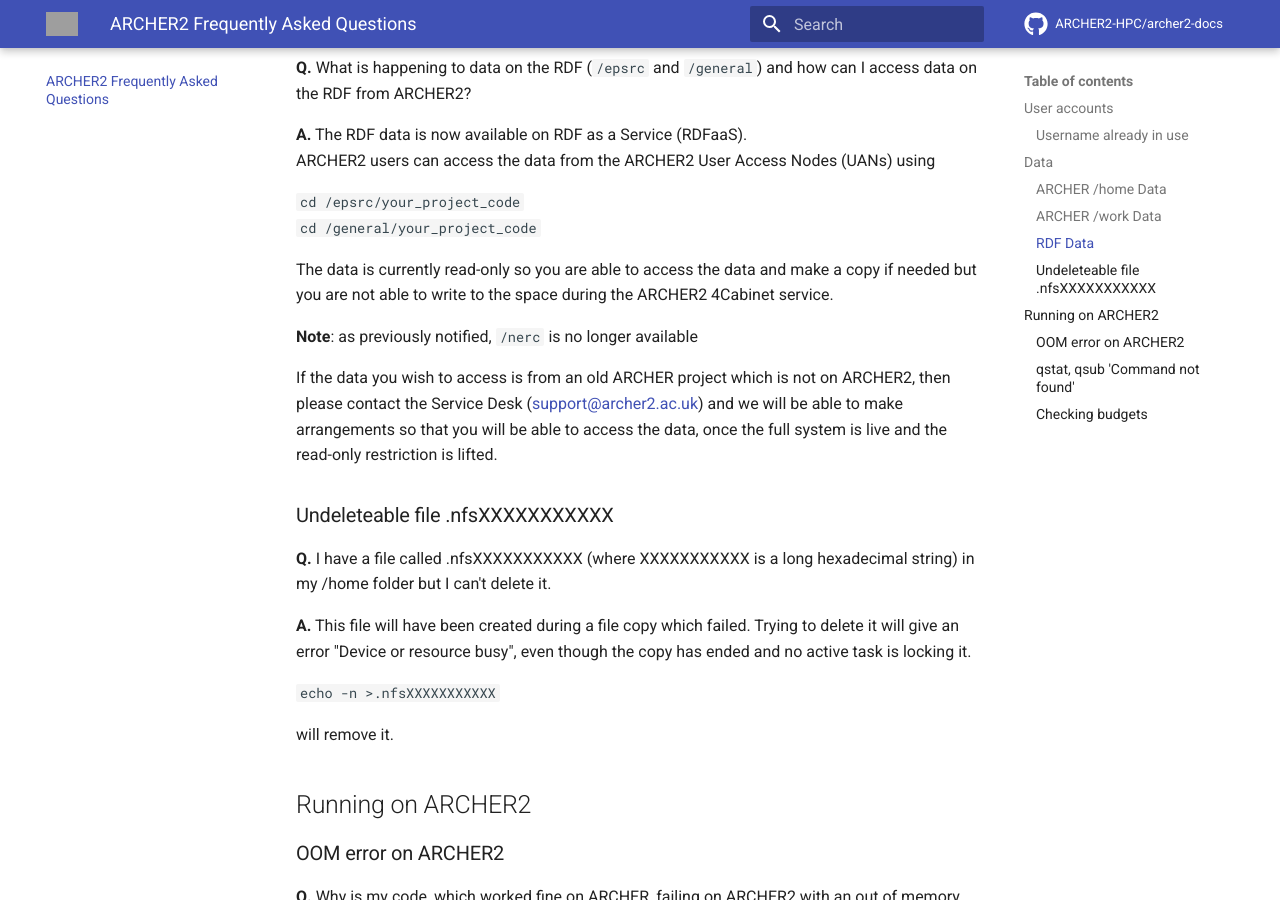
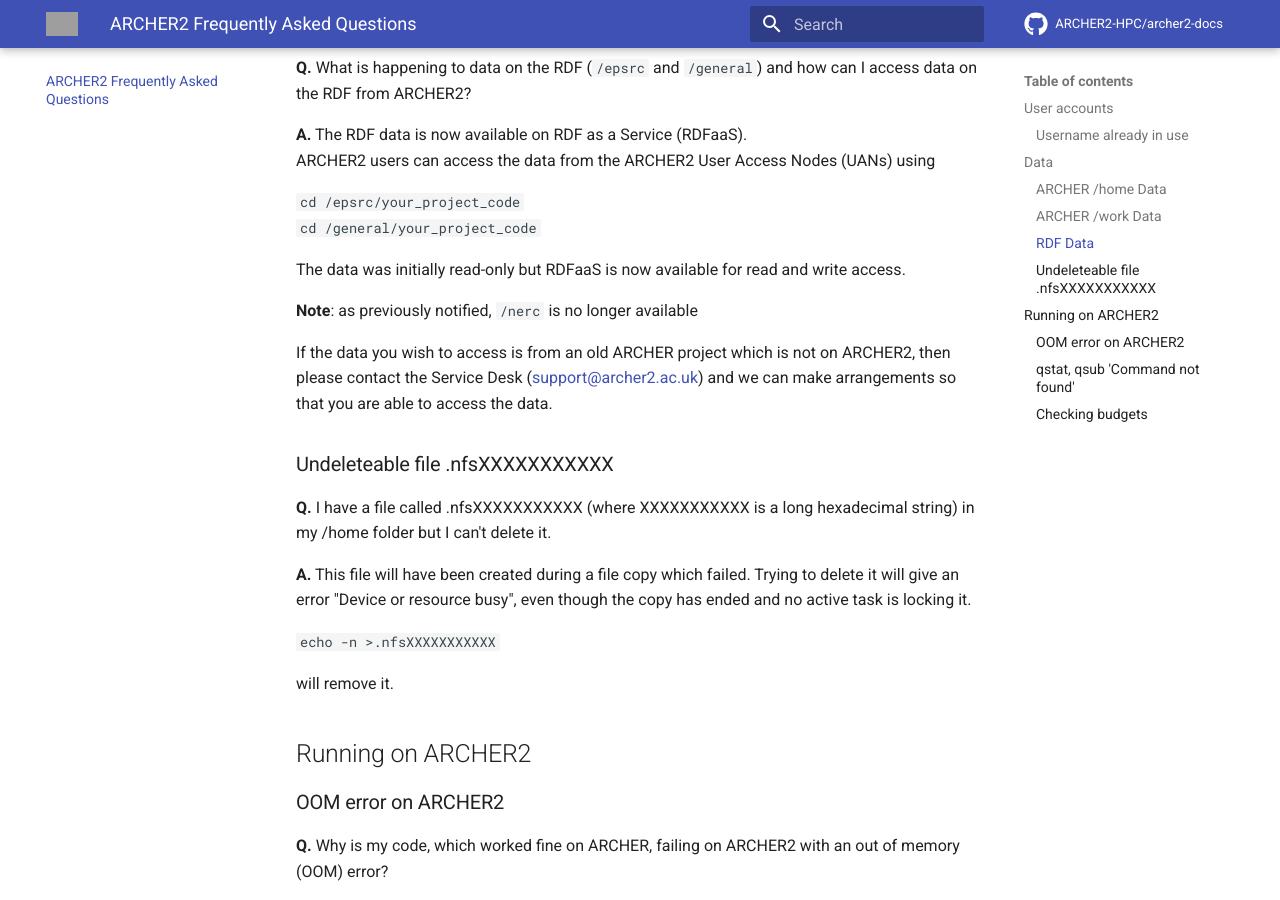
Before and after one commit to ARCHER2-HPC/archer2-docs, an MkDocs documentation site: the page built from docs/faq/index.md, in a window 1280 px wide and 900 px high, scrolled down 1428 px. Built offline with MkDocs 1.6.1 and Material for MkDocs 9.7.7, drawn with Linux system fonts in a browser that asks for light colours; comment, search, counter and statistics services are not loaded; grey boxes are pictures that could not be loaded.

Commit message:
RDFaaS now R/W

```diff
--- a/docs/faq/index.md
+++ b/docs/faq/index.md
@@ -49,11 +49,11 @@
 `cd /epsrc/your_project_code ` <br />
 `cd /general/your_project_code `
 
-The data is currently read-only so you are able to access the data and make a copy if needed but you are not able to write to the space during the ARCHER2 4Cabinet service.
+The data was initially read-only but RDFaaS is now available for read and write access.
 
 **Note**: as previously notified, `/nerc` is no longer available
 
-If the data you wish to access is from an old ARCHER project which is not on ARCHER2, then please contact the Service Desk ([support@archer2.ac.uk](mailto:support@archer2.ac.uk)) and we will be able to make arrangements so that you will be able to access the data, once the full system is live and the read-only restriction is lifted.
+If the data you wish to access is from an old ARCHER project which is not on ARCHER2, then please contact the Service Desk ([support@archer2.ac.uk](mailto:support@archer2.ac.uk)) and we can make arrangements so that you are able to access the data.
 
 ### Undeleteable file .nfsXXXXXXXXXXX
 
```
